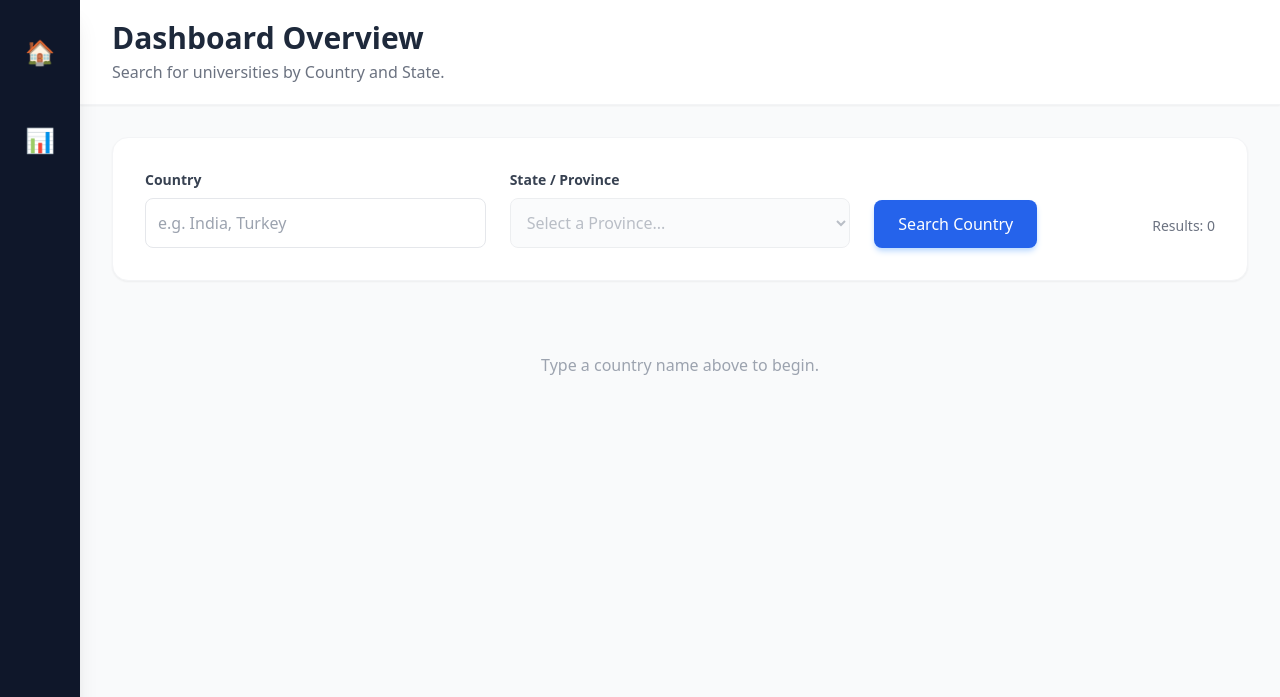
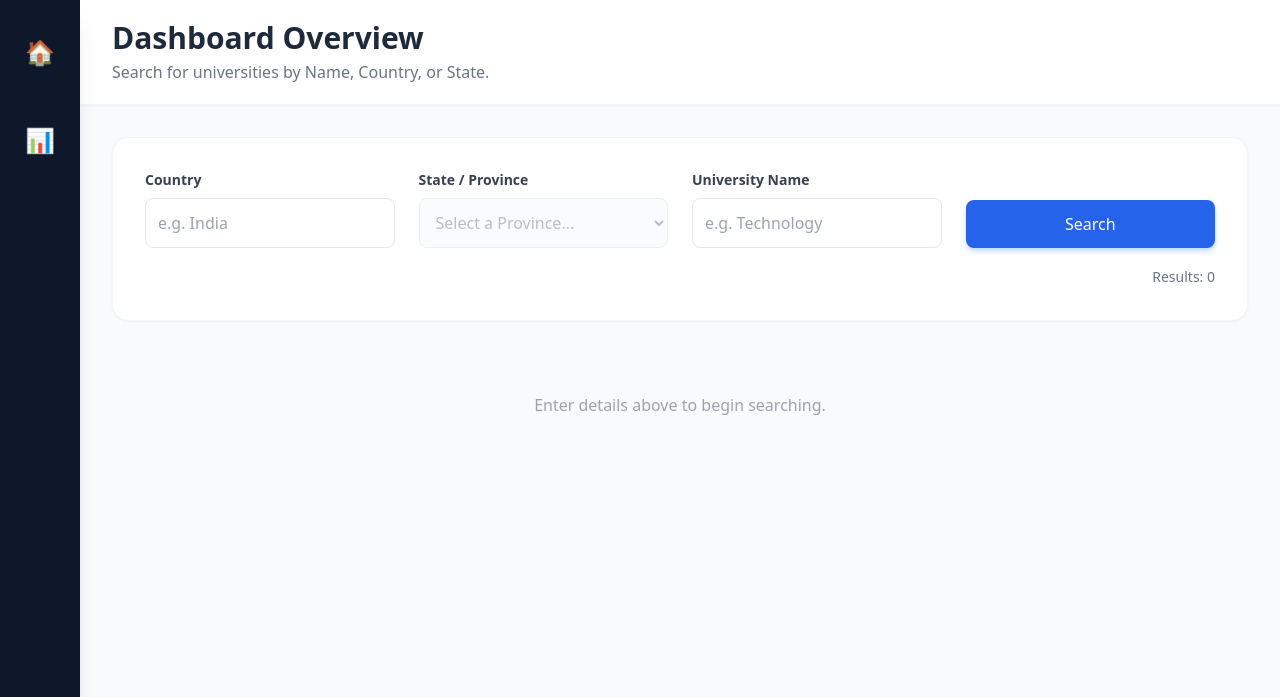
Before and after one commit to HarvyDoshi/Aubergine-university-dashboard, a Flask app: page / in a window 1280 px wide. Shown: the top 697 px of the page. Run offline with Flask 3, Linux system fonts and the light colour scheme; some libraries are stand-ins or nearby versions.

Commit message:
Update index.html

```diff
--- a/templates/index.html
+++ b/templates/index.html
@@ -1,4 +1,3 @@
-
 <!DOCTYPE html>
 <html lang="en">
 <head>
@@ -42,38 +41,51 @@
 
             <header class="bg-white shadow-sm z-10 px-8 py-5 border-b border-gray-100">
                 <h1 class="text-3xl font-bold text-slate-800">Dashboard Overview</h1>
-                <p class="text-gray-500 mt-1">Search for universities by Country and State.</p>
+                <p class="text-gray-500 mt-1">Search for universities by Name, Country, or State.</p>
             </header>
 
             <div class="flex-1 overflow-y-auto p-8">
                 <div class="bg-white p-8 rounded-2xl shadow-sm border border-gray-100 mb-8">
+
                     <div class="grid grid-cols-1 md:grid-cols-12 gap-6">
-                        <div class="md:col-span-4">
+
+                        <div class="md:col-span-3">
                             <label class="block text-sm font-semibold text-gray-700 mb-2">Country</label>
-                            <input type="text" id="countryInput" placeholder="e.g. India, Turkey"
+                            <input type="text" id="countryInput" placeholder="e.g. India"
                                    class="w-full p-3 border border-gray-200 rounded-lg focus:ring-2 focus:ring-blue-500 outline-none"
                                    onkeypress="handleEnter(event)">
                         </div>
-                        <div class="md:col-span-4">
+
+                        <div class="md:col-span-3">
                             <label class="block text-sm font-semibold text-gray-700 mb-2">State / Province</label>
                             <select id="provinceSelect" onchange="fetchUniversities(false)" disabled
                                     class="w-full p-3 border border-gray-200 rounded-lg bg-gray-50 text-gray-400">
                                 <option value="">Select a Province...</option>
                             </select>
                         </div>
-                        <div class="md:col-span-4 flex items-end justify-between">
+
+                        <div class="md:col-span-3">
+                            <label class="block text-sm font-semibold text-gray-700 mb-2">University Name</label>
+                            <input type="text" id="nameInput" placeholder="e.g. Technology"
+                                   class="w-full p-3 border border-gray-200 rounded-lg focus:ring-2 focus:ring-blue-500 outline-none"
+                                   onkeypress="handleEnter(event)">
+                        </div>
+
+                        <div class="md:col-span-3 flex items-end justify-between gap-4">
                             <button onclick="fetchUniversities(true)"
-                                    class="bg-blue-600 text-white px-6 py-3 rounded-lg font-medium hover:bg-blue-700 shadow-md shadow-blue-200">
-                                Search Country
+                                    class="w-full bg-blue-600 text-white px-6 py-3 rounded-lg font-medium hover:bg-blue-700 shadow-md shadow-blue-200">
+                                Search
                             </button>
-                            <span id="resultCount" class="text-gray-500 text-sm font-medium mb-3">Results: 0</span>
                         </div>
+                    </div>
+                    <div class="mt-4 text-right">
+                        <span id="resultCount" class="text-gray-500 text-sm font-medium">Results: 0</span>
                     </div>
                 </div>
 
                 <div id="cardsContainer" class="grid grid-cols-1 md:grid-cols-2 lg:grid-cols-3 xl:grid-cols-4 gap-6 pb-10">
                     <div class="col-span-full text-center text-gray-400 py-10">
-                        Type a country name above to begin.
+                        Enter details above to begin searching.
                     </div>
                 </div>
             </div>
@@ -111,6 +123,7 @@
     <script>
         const countryInput = document.getElementById('countryInput');
         const provinceSelect = document.getElementById('provinceSelect');
+        const nameInput = document.getElementById('nameInput'); // Select the new Name input
         const cardsContainer = document.getElementById('cardsContainer');
         const resultCount = document.getElementById('resultCount');
         const statsModal = document.getElementById('statsModal');
@@ -118,7 +131,6 @@
         // --- STATS LOGIC ---
         async function openStats() {
             statsModal.classList.remove('hidden');
-            // Small timeout to allow display:block to apply before opacity transition
             setTimeout(() => {
                 statsModal.classList.remove('opacity-0');
                 statsModal.querySelector('.modal-content').classList.remove('scale-95');
@@ -132,11 +144,8 @@
                 document.getElementById('totalUnis').textContent = data.total_universities.toLocaleString();
                 document.getElementById('totalCountries').textContent = data.total_countries.toLocaleString();
 
-                // Render Top Countries Bars
                 const list = document.getElementById('topCountriesList');
                 list.innerHTML = '';
-
-                // Find max count for scaling bar width
                 const maxCount = data.top_countries[0].count;
 
                 data.top_countries.forEach(c => {
@@ -154,38 +163,42 @@
                     list.appendChild(item);
                 });
 
-            } catch (err) {
-                console.error(err);
-            }
+            } catch (err) { console.error(err); }
         }
 
         function closeStats() {
             statsModal.classList.add('opacity-0');
             statsModal.querySelector('.modal-content').classList.remove('scale-100');
             statsModal.querySelector('.modal-content').classList.add('scale-95');
-
-            setTimeout(() => {
-                statsModal.classList.add('hidden');
-            }, 300);
+            setTimeout(() => { statsModal.classList.add('hidden'); }, 300);
         }
 
-        // Close modal when clicking outside
         statsModal.addEventListener('click', (e) => {
             if (e.target === statsModal) closeStats();
         });
 
-        // --- EXISTING LOGIC ---
+        // --- SEARCH LOGIC ---
         function handleEnter(e) { if (e.key === 'Enter') fetchUniversities(true); }
 
         async function fetchUniversities(isNewCountrySearch = false) {
             const country = countryInput.value.trim();
             const province = provinceSelect.value;
-            if (!country) { alert("Please enter a country name first."); return; }
+            const name = nameInput.value.trim(); // Get name value
 
-            if (isNewCountrySearch) await loadProvinces(country);
+            // Validation: Require at least one field
+            if (!country && !name) {
+                alert("Please enter a Country OR a University Name to search.");
+                return;
+            }
 
-            let url = `/search?country=${encodeURIComponent(country)}`;
+            // If country is present and it's a new search (button click or Enter), load provinces
+            if (isNewCountrySearch && country) await loadProvinces(country);
+
+            // Build URL
+            let url = `/search?limit=100`;
+            if (country) url += `&country=${encodeURIComponent(country)}`;
             if (province) url += `&state-province=${encodeURIComponent(province)}`;
+            if (name) url += `&name=${encodeURIComponent(name)}`;
 
             cardsContainer.style.opacity = '0.5';
             try {
@@ -224,7 +237,7 @@
             cardsContainer.innerHTML = '';
             resultCount.textContent = `Results: ${universities.length}`;
             if (universities.length === 0) {
-                cardsContainer.innerHTML = `<div class="col-span-full text-center text-gray-500 py-10">No universities found.</div>`;
+                cardsContainer.innerHTML = `<div class="col-span-full text-center text-gray-500 py-10">No universities found matching your criteria.</div>`;
                 return;
             }
             universities.forEach(uni => {
@@ -242,8 +255,11 @@
                         <p class="text-sm text-gray-400">${uni.country}</p>
                     </div>
                     <div class="mt-6 pt-4 border-t border-gray-50 flex items-center justify-between">
-                        <a href="${webPage}" target="_blank" class="text-blue-600 text-sm font-medium">Visit Website &rarr;</a>
-                        <button onclick="downloadCard('${cardId}', '${uni.name.replace(/'/g, "")}')" class="text-gray-400 hover:text-blue-600">⬇️</button>
+                        <a href="${webPage}" target="_blank" class="text-blue-600 text-sm font-medium hover:text-blue-800 flex items-center gap-1">
+                            Visit Website &rarr;
+                        </a>
+                        <button onclick="downloadCard('${cardId}', '${uni.name.replace(/'/g, "")}')"
+                                class="text-gray-400 hover:text-blue-600 p-2" title="Download Card">⬇️</button>
                     </div>`;
                 cardsContainer.appendChild(card);
             });
```
